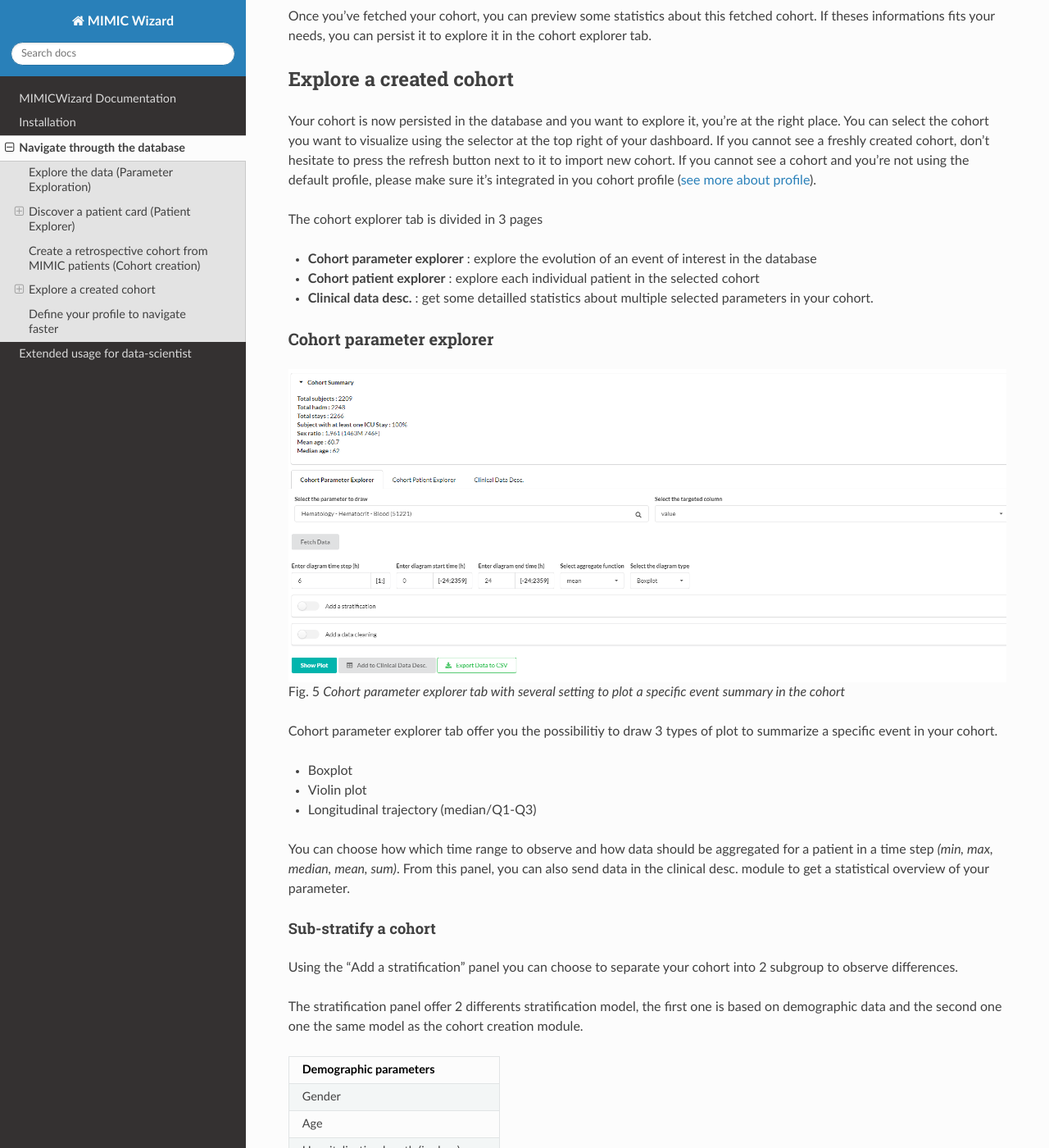
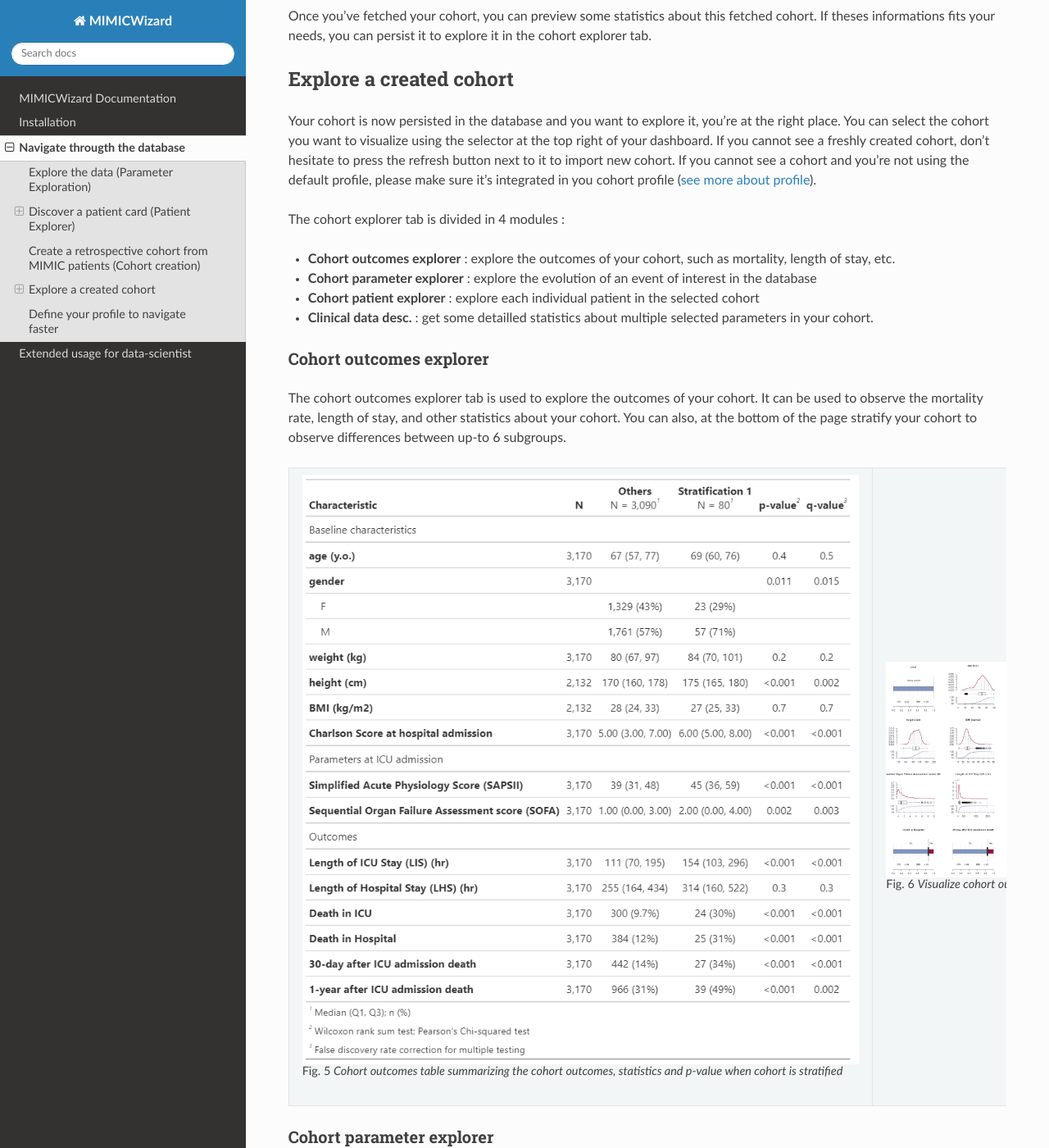
Before and after one commit to LucasDuval/MIMICWizard_Documentation, a Sphinx documentation site: the page built from docs/source/explore.rst, in a window 1280 px wide and 1400 px high, scrolled down 3082 px. Shown: the whole window at 82% size. Built offline with Sphinx 7.4.7 and the Read the Docs theme 3.1.0, drawn with Linux system fonts in a browser that asks for light colours; pages that are not in the unit, such as notebooks, are missing from menus; some of the changed text lies outside the part shown.

```diff
--- a/docs/source/conf.py
+++ b/docs/source/conf.py
@@ -2,13 +2,13 @@
 
 # -- Project information
 
-project = 'MIMIC Wizard'
+project = 'MIMICWizard'
 copyright = 'GNU GPLv3'
 author = 'Lucas DUVAL'
 
 language = 'en'
-release = '0.6.4'
-version = '0.6.4'
+release = '0.7.1'
+version = '0.7.1'
 
 # -- General configuration
 
--- a/docs/source/explore.rst
+++ b/docs/source/explore.rst
@@ -93,11 +93,38 @@ Your cohort is now persisted in the database and you want to explore it, you're
 You can select the cohort you want to visualize using the selector at the top right of your dashboard. If you cannot see a freshly created cohort, don't hesitate to press the refresh button next to it to import new cohort.
 If you cannot see a cohort and you're not using the default profile, please make sure it's integrated in you cohort profile (`see more about profile <Define your profile to navigate faster_>`_).
 
-The cohort explorer tab is divided in 3 pages
+The cohort explorer tab is divided in 4 modules :
 
+- **Cohort outcomes explorer** : explore the outcomes of your cohort, such as mortality, length of stay, etc.
 - **Cohort parameter explorer** : explore the evolution of an event of interest in the database
 - **Cohort patient explorer** : explore each individual patient in the selected cohort
 - **Clinical data desc.** : get some detailled statistics about multiple selected parameters in your cohort.
+
+
+Cohort outcomes explorer
++++++++++++++++++++++++++
+
+The cohort outcomes explorer tab is used to explore the outcomes of your cohort.
+It can be used to observe the mortality rate, length of stay, and other statistics about your cohort.
+You can also, at the bottom of the page stratify your cohort to observe differences between up-to 6 subgroups.
+
+.. list-table::
+   :widths: 50 50
+   :header-rows: 0
+
+   * - .. figure:: assets/cohort_outcomes_table.png
+          :width: 100%
+          :class: no-scaled-link
+
+          Cohort outcomes table summarizing the cohort outcomes, statistics and p-value when cohort is stratified
+
+     - .. figure:: assets/cohort_outcomes_graph.png
+          :width: 100%
+          :class: no-scaled-link
+
+          Visualize cohort outcomes with graphs
+
+
 
 Cohort parameter explorer
 +++++++++++++++++++++++++
@@ -117,7 +144,7 @@ Cohort parameter explorer tab offer you the possibilitiy to draw 3 types of plot
 - Longitudinal trajectory (median/Q1-Q3)
 
 You can choose how which time range to observe and how data should be aggregated for a patient in a time step *(min, max, median, mean, sum)*.
-From this panel, you can also send data in the clinical desc. module to get a statistical overview of your parameter.
+From this panel, you can also **send data in the clinical desc. module** to get a statistical overview of your parameter.
 
 Sub-stratify a cohort
 =====================
--- a/docs/source/index.rst
+++ b/docs/source/index.rst
@@ -34,7 +34,11 @@ You can follow the installation instructions on the getting started page.
 
 Changelog
 *********
-0.6.4 (2025-03-13) Initial public release
+v0.7.1 (2025-06-27) Bugfixes and optimization
+
+v0.7.0 (2025-06-20) Public release associated with online demo version
+
+v0.6.4 (2025-03-13) First closed full version beta-testing
 
 |pic1|
    .. |pic1| image:: assets/Logo_LCR.png
```
Also changed, not shown: docs/source/extend.rst (+11 -0 lines), docs/source/installation.rst (+71 -22 lines), docs/source/assets/cohort_outcomes_graph.png (added), docs/source/assets/cohort_outcomes_table.png (added), 2 other files.
